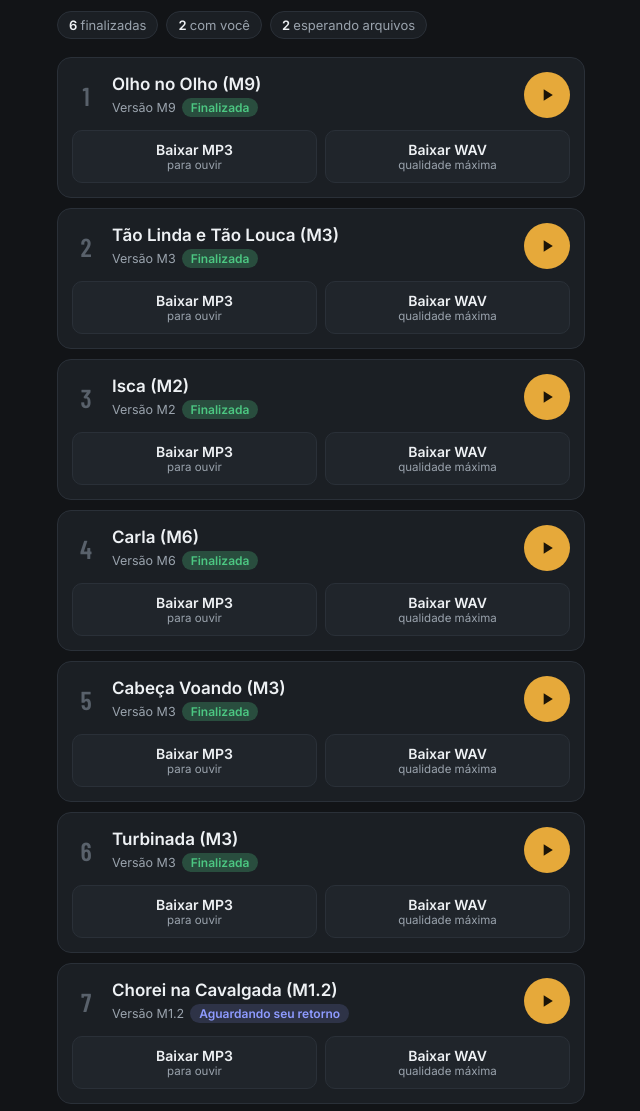
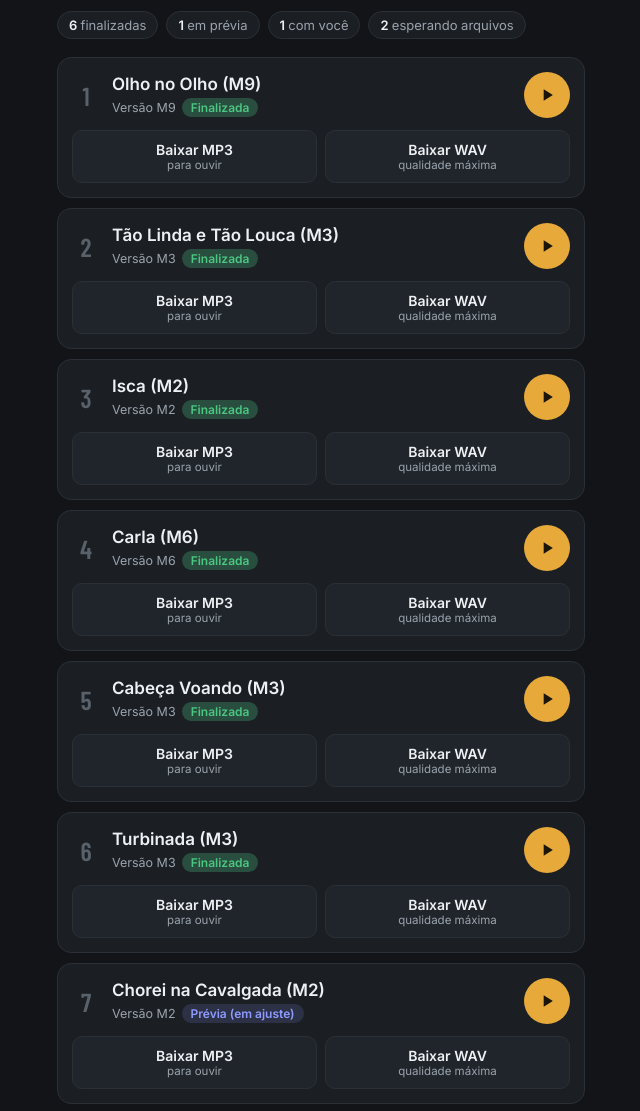
Before and after one commit to lluizitos/xd-ouvir-k7q4m, a plain HTML site: page index.html in a window 1280 px wide. Shown: the part 178-1289 px from the top of the page, without its empty margins (319-959 px from the left). Drawn offline with nearby package versions, Linux system fonts and the light colour scheme.

Commit message:
Chorei M2 como previa (status novo)
Co-Authored-By: Claude Opus 5.5 <noreply@anthropic.com>

```diff
--- a/index.html
+++ b/index.html
@@ -32,7 +32,7 @@ h2{font-family:"Barlow Condensed",sans-serif;font-size:26px;margin:30px 0 4px;le
 .name{font-weight:600;font-size:17px;line-height:1.2}
 .meta{display:flex;gap:6px;align-items:center;margin-top:4px;flex-wrap:wrap;font-size:12.5px;color:var(--muted)}
 .tag{font-weight:600;border-radius:999px;padding:2px 9px;font-size:12px}
-.t-aprovada{background:rgba(76,199,130,.15);color:var(--ok)}.t-finalizada{background:rgba(76,199,130,.28);color:var(--ok);font-weight:700}
+.t-aprovada{background:rgba(76,199,130,.15);color:var(--ok)}.t-previa{background:rgba(142,155,255,.15);color:var(--blue)}.t-finalizada{background:rgba(76,199,130,.28);color:var(--ok);font-weight:700}
 .t-enviada{background:rgba(142,155,255,.16);color:var(--blue)}
 .t-finalizando{background:rgba(230,169,58,.14);color:var(--gold)}
 .t-arquivos{background:transparent;color:var(--muted);border:1px dashed #3a424c}
@@ -98,7 +98,7 @@ footer{color:var(--dim);font-size:12px;margin-top:26px;text-align:center}
   </div>
 </div>
 <script>
-const ST={finalizada:"Finalizada",aprovada:"Aprovada",enviada:"Aguardando seu retorno",finalizando:"Em finalização",arquivos:"Aguardando arquivos"};
+const ST={finalizada:"Finalizada",previa:"Prévia (em ajuste)",aprovada:"Aprovada",enviada:"Aguardando seu retorno",finalizando:"Em finalização",arquivos:"Aguardando arquivos"};
 const dl=id=>"https://drive.google.com/uc?export=download&id="+id;
 const PLAY='<svg viewBox="0 0 24 24" fill="currentColor"><path d="M8 5v14l11-7z"/></svg>';
 const PAUSE='<svg viewBox="0 0 24 24" fill="currentColor"><path d="M6 5h4v14H6zm8 0h4v14h-4z"/></svg>';
@@ -108,9 +108,9 @@ const fmt=b=>b>=1073741824?(b/1073741824).toFixed(2).replace(".",",")+" GB":b>=1
 
 fetch("musicas.json?v="+Date.now()).then(r=>r.json()).then(d=>{
   ENVIO=d.envio_url||"";
-  const c={finalizada:0,aprovada:0,enviada:0,finalizando:0,arquivos:0};d.musicas.forEach(m=>c[m.status]++);
+  const c={finalizada:0,previa:0,aprovada:0,enviada:0,finalizando:0,arquivos:0};d.musicas.forEach(m=>c[m.status]++);
   const ct=document.getElementById("count");
-  [["finalizada","finalizadas"],["aprovada","aprovadas"],["enviada","com você"],["finalizando","finalizando"],["arquivos","esperando arquivos"]].forEach(([k,l])=>{if(c[k]){const s=el("span");s.append(el("b",null,c[k]+" "),document.createTextNode(l));ct.append(s)}});
+  [["finalizada","finalizadas"],["previa","em prévia"],["aprovada","aprovadas"],["enviada","com você"],["finalizando","finalizando"],["arquivos","esperando arquivos"]].forEach(([k,l])=>{if(c[k]){const s=el("span");s.append(el("b",null,c[k]+" "),document.createTextNode(l));ct.append(s)}});
   const list=document.getElementById("list");
   d.musicas.forEach(m=>{
     const card=el("div","song");const row=el("div","row");
--- a/musicas.json
+++ b/musicas.json
@@ -58,11 +58,11 @@
   {
    "n": 7,
    "nome": "Chorei na Cavalgada",
-   "versao": "M1.2",
-   "status": "enviada",
-   "mp3": "13oWAWaF_QNvtYYgQPYv8BLDGsHyEr1T0",
-   "wav": "1nDAdhjMKtilbJ6b5YyrysNz2m5kwnstO",
-   "ouvir": "audio/chorei-m1-2.mp3"
+   "versao": "M2",
+   "status": "previa",
+   "mp3": "1ZhUGeWp7UFgWMDM87J11FrY6CC0Ett58",
+   "wav": "1FX4ji8V2itftgWRg51s-DQntdxBcYkES",
+   "ouvir": "audio/chorei-m2.mp3"
   },
   {
    "n": 8,
```
Also changed, not shown: 1 other file.
